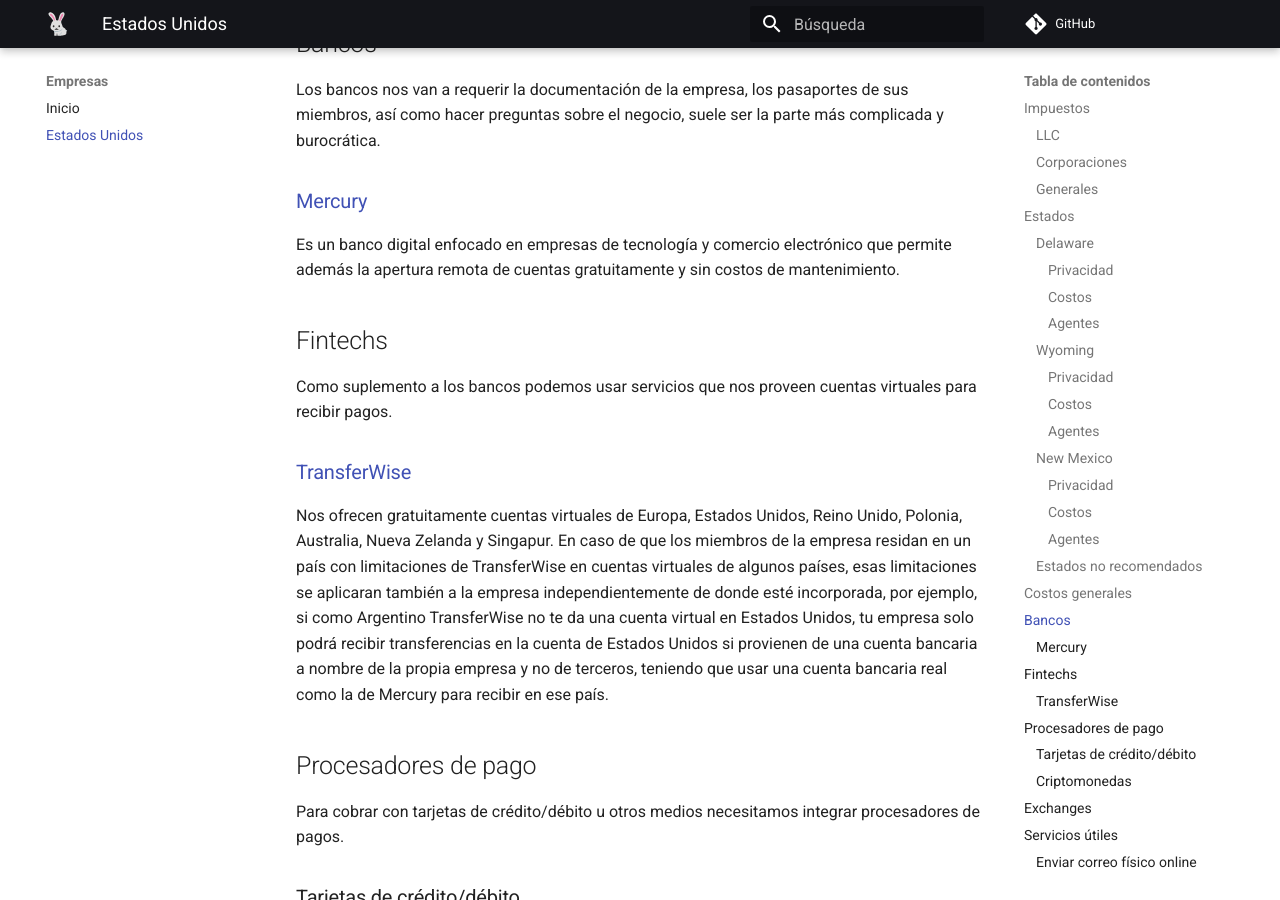
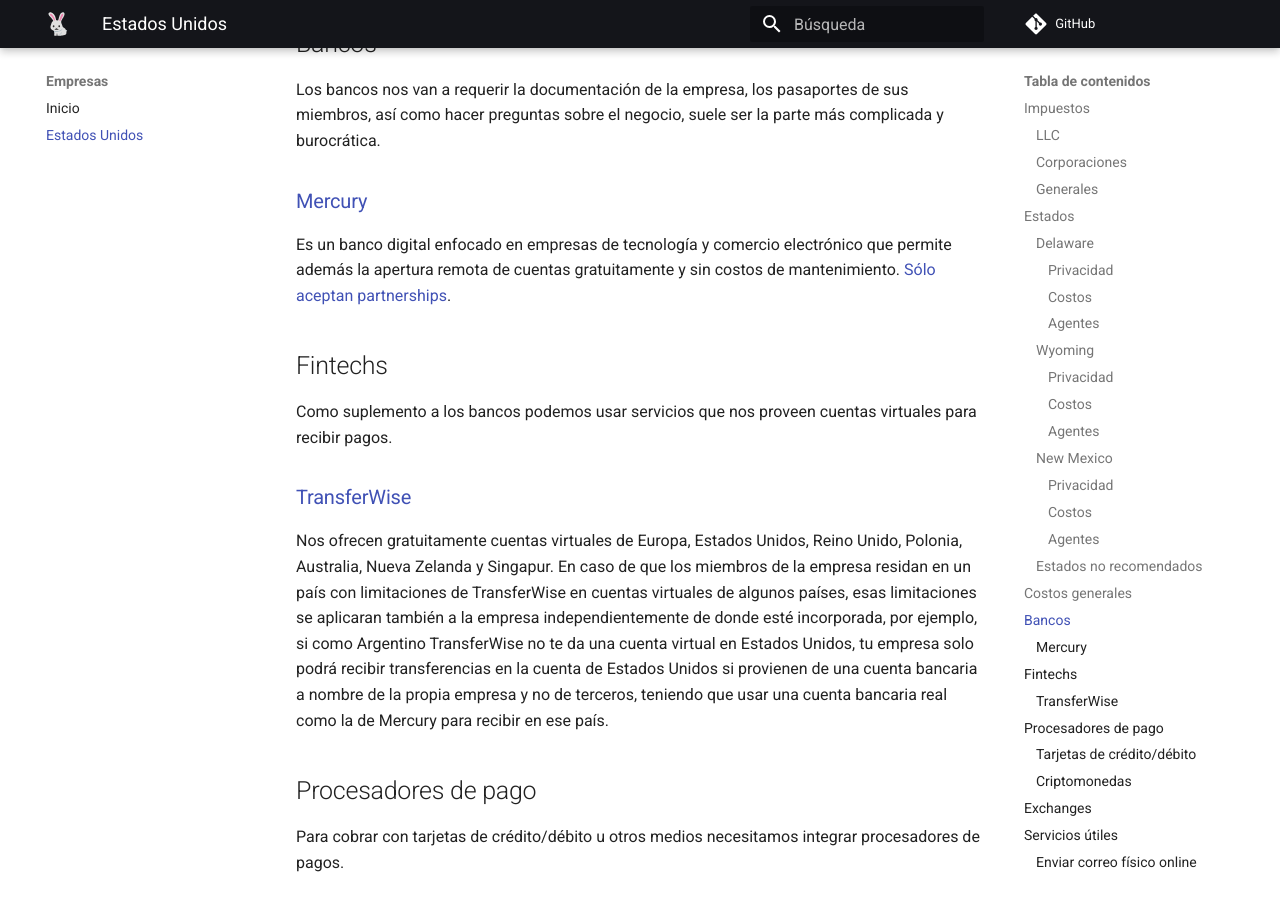
Before and after one commit to anomalouscode/wiki, an MkDocs documentation site: the page built from docs/empresas/eeuu.md, in a window 1280 px wide and 900 px high, scrolled down 7394 px. Built offline with MkDocs 1.6.1 and Material for MkDocs 9.7.7, drawn with Linux system fonts in a browser that asks for light colours; comment, search, counter and statistics services are not loaded.

Commit message:
Update eeuu.md

```diff
--- a/docs/empresas/eeuu.md
+++ b/docs/empresas/eeuu.md
@@ -187,7 +187,7 @@
 
 ### [Mercury](https://mercury.com/)
 
-Es un banco digital enfocado en empresas de tecnología y comercio electrónico que permite además la apertura remota de cuentas gratuitamente y sin costos de mantenimiento.
+Es un banco digital enfocado en empresas de tecnología y comercio electrónico que permite además la apertura remota de cuentas gratuitamente y sin costos de mantenimiento. [Sólo aceptan partnerships](https://mercury.com/faq).
 
 ## Fintechs
 
```
